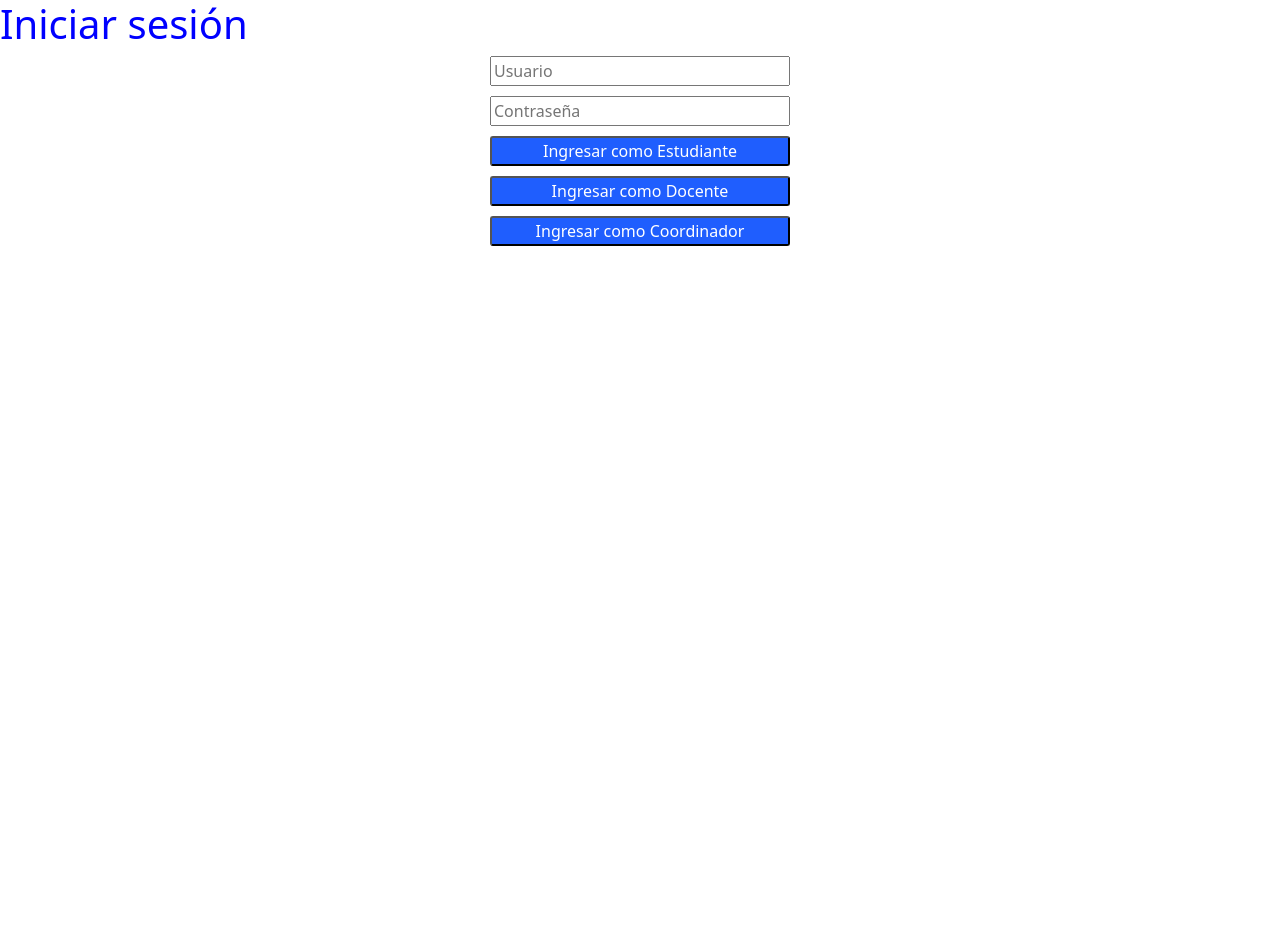
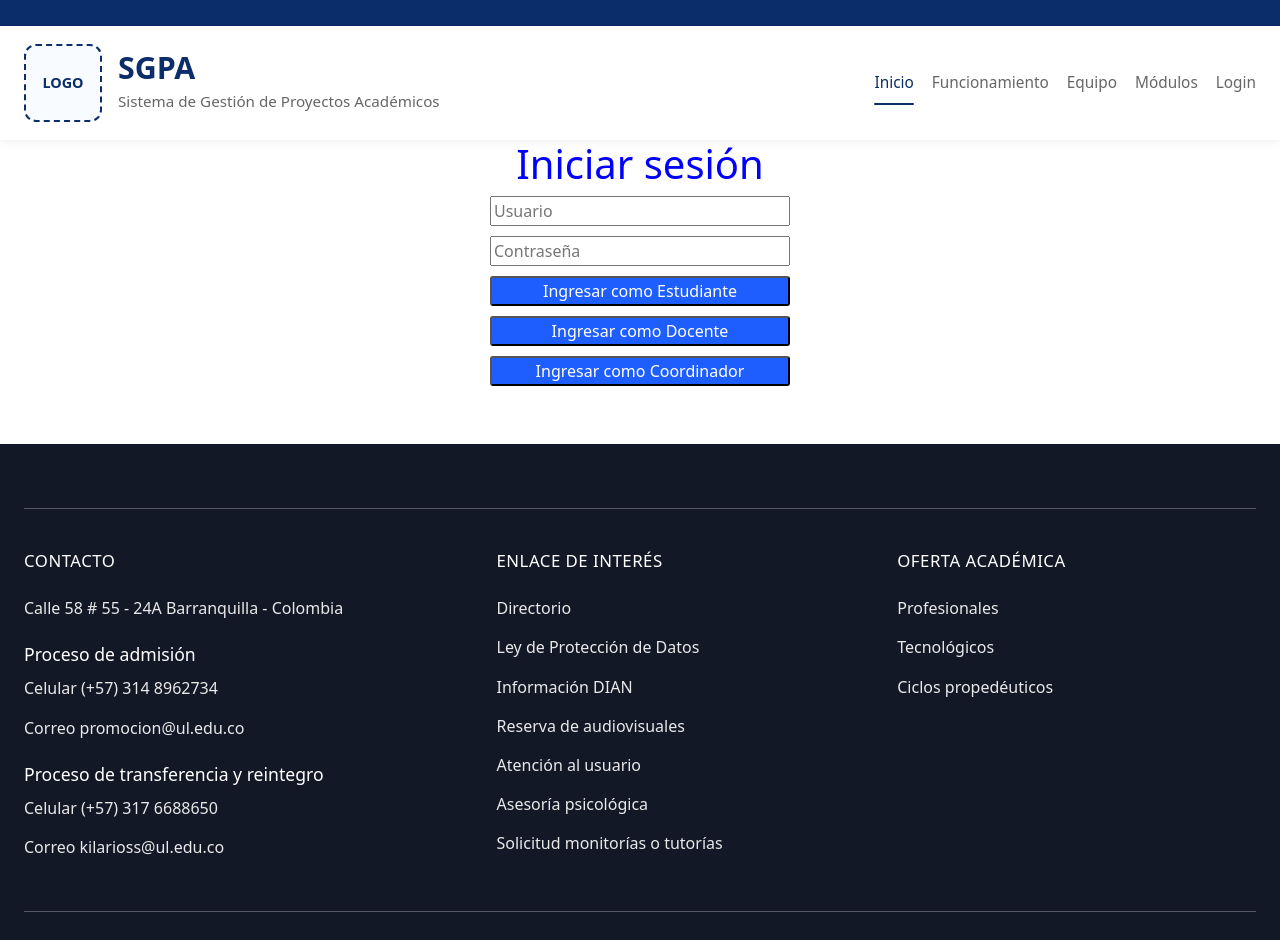
Before and after one commit to Dinaycrak/SGPA-frontend, a SvelteKit app: page /login in a window 1280 px wide. Shown: the top 940 px of the page. Before the commit the page ends 800 px from the top, so only its background shows below. Built offline with nearby package versions, Linux system fonts and the light colour scheme.

Commit message:
login estilizado

```diff
--- a/src/routes/login/+page.svelte
+++ b/src/routes/login/+page.svelte
@@ -17,6 +17,30 @@
 
 
 <div>
+  <header class="site-header">
+    <div class="top-bar"></div>
+
+    <div class="header-container">
+      <div class="brand">
+        <div class="logo-slot" aria-label="Espacio para logo universitario">
+          LOGO
+        </div>
+
+        <div class="brand-text">
+          <h1>SGPA</h1>
+          <p>Sistema de Gestión de Proyectos Académicos</p>
+        </div>
+      </div>
+
+      <nav class="main-nav" aria-label="Navegación principal">
+        <a href="#inicio" class="active">Inicio</a>
+        <a href="#funcionamiento">Funcionamiento</a>
+        <a href="#equipo">Equipo</a>
+        <a href="#modulos">Módulos</a>
+        <a href="/login" class="login-btn">Login</a>
+      </nav>
+    </div>
+  </header>
 
     <div>
         <h1 class="tittle">Iniciar sesión</h1>
@@ -38,15 +62,62 @@
         <button class="button" on:click={CoordinatorLogin}>
             Ingresar como Coordinador
         </button>
+        <br>
+        <br>
 
     </div>
+  <footer class="site-footer">
+    <div class="footer-divider"></div>
+
+    <div class="footer-grid">
+      <div class="footer-column">
+        <h4>CONTACTO</h4>
+        <p>Calle 58 # 55 - 24A Barranquilla - Colombia</p>
+
+        <h5>Proceso de admisión</h5>
+        <p>Celular (+57) 314 8962734</p>
+        <p>Correo promocion@ul.edu.co</p>
+
+        <h5>Proceso de transferencia y reintegro</h5>
+        <p>Celular (+57) 317 6688650</p>
+        <p>Correo kilarioss@ul.edu.co</p>
+      </div>
+
+      <div class="footer-column">
+        <h4>ENLACE DE INTERÉS</h4>
+        <a href="/">Directorio</a>
+        <a href="/">Ley de Protección de Datos</a>
+        <a href="/">Información DIAN</a>
+        <a href="/">Reserva de audiovisuales</a>
+        <a href="/">Atención al usuario</a>
+        <a href="/">Asesoría psicológica</a>
+        <a href="/">Solicitud monitorías o tutorías</a>
+      </div>
+
+      <div class="footer-column">
+        <h4>OFERTA ACADÉMICA</h4>
+        <a href="/">Profesionales</a>
+        <a href="/">Tecnológicos</a>
+        <a href="/">Ciclos propedéuticos</a>
+      </div>
+    </div>
+
+    <div class="footer-divider bottom"></div>
+
+    <div class="footer-social">
+      <a href="/" aria-label="Facebook">f</a>
+      <a href="/" aria-label="Twitter">t</a>
+      <a href="/" aria-label="Instagram">ig</a>
+      <a href="/" aria-label="YouTube">yt</a>
+    </div>
+  </footer>
 </div>
 
 
 <style>
 .tittle {
     color:blue;
-
+    text-align: center;
 }
 .login-container{
 	display:flex;
@@ -60,4 +131,177 @@
     color: white;
     border-radius: 3px;
 }
+
+  .top-bar {
+    height: 26px;
+    background: #0b2d69;
+  }
+
+  .site-header {
+    position: sticky;
+    top: 0;
+    z-index: 30;
+    background: #ffffff;
+    box-shadow: 0 2px 10px rgba(0, 0, 0, 0.06);
+  }
+
+  .header-container {
+    max-width: 1280px;
+    margin: 0 auto;
+    padding: 18px 24px;
+    display: flex;
+    justify-content: space-between;
+    align-items: center;
+    gap: 24px;
+  }
+
+  .brand {
+    display: flex;
+    align-items: center;
+    gap: 16px;
+  }
+
+  .logo-slot {
+    width: 78px;
+    height: 78px;
+    border: 2px dashed #0b2d69;
+    border-radius: 12px;
+    display: grid;
+    place-items: center;
+    color: #0b2d69;
+    font-weight: 700;
+    font-size: 0.9rem;
+    background: #f8fbff;
+    flex-shrink: 0;
+  }
+
+  .brand-text h1 {
+    margin: 0;
+    color: #0b2d69;
+    font-size: 1.9rem;
+    line-height: 1;
+    font-weight: 700;
+  }
+
+  .brand-text p {
+    margin: 6px 0 0;
+    color: #666;
+    font-size: 0.95rem;
+  }
+
+  .main-nav {
+    display: flex;
+    align-items: center;
+    gap: 18px;
+    flex-wrap: wrap;
+  }
+
+  .main-nav a {
+    text-decoration: none;
+    color: #666;
+    font-size: 0.96rem;
+    font-weight: 500;
+    position: relative;
+    transition: 0.25s ease;
+    padding: 8px 0;
+  }
+
+  .main-nav a:hover {
+    color: #0b2d69;
+  }
+
+  .main-nav a.active {
+    color: #0b2d69;
+  }
+
+  .main-nav a.active::after {
+    content: '';
+    position: absolute;
+    left: 0;
+    bottom: -2px;
+    width: 100%;
+    height: 2px;
+    background: #0b2d69;
+    border-radius: 999px;
+  }
+
+
+  .site-footer {
+    background: #131827;
+    color: #f3f3f3;
+    padding: 64px 24px 42px;
+  }
+
+  .footer-divider {
+    max-width: 1280px;
+    margin: 0 auto 42px;
+    height: 1px;
+    background: rgba(255, 255, 255, 0.28);
+  }
+
+  .footer-divider.bottom {
+    margin-top: 38px;
+    margin-bottom: 30px;
+  }
+
+  .footer-grid {
+    max-width: 1280px;
+    margin: 0 auto;
+    display: grid;
+    grid-template-columns: 1.2fr 1fr 1fr;
+    gap: 42px;
+  }
+
+  .footer-column h4 {
+    margin: 0 0 24px;
+    color: #fff;
+    font-size: 1.05rem;
+    letter-spacing: 0.03em;
+  }
+
+  .footer-column h5 {
+    margin: 22px 0 10px;
+    color: #fff;
+    font-size: 1.1rem;
+  }
+
+  .footer-column p,
+  .footer-column a {
+    display: block;
+    margin: 0 0 12px;
+    color: #e9e9e9;
+    text-decoration: none;
+    line-height: 1.7;
+  }
+
+  .footer-column a:hover {
+    color: #f2b705;
+  }
+
+  .footer-social {
+    max-width: 1280px;
+    margin: 0 auto;
+    display: flex;
+    justify-content: center;
+    gap: 18px;
+  }
+
+  .footer-social a {
+    width: 42px;
+    height: 42px;
+    border-radius: 50%;
+    display: grid;
+    place-items: center;
+    text-decoration: none;
+    background: #3a6fe2;
+    color: white;
+    font-weight: 700;
+    transition: transform 0.2s ease, opacity 0.2s ease;
+  }
+
+  .footer-social a:hover {
+    transform: translateY(-2px);
+    opacity: 0.9;
+  }
+
 </style>
```
